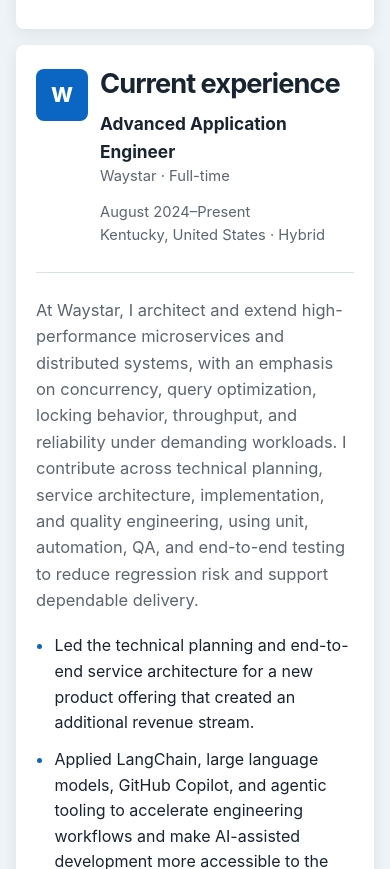
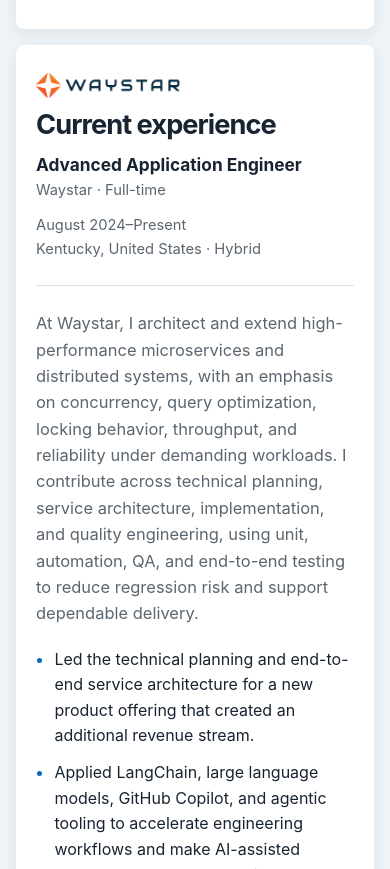
Before and after one commit to Lnguyen1996/lam-nguyen-portfolio, a website built with Vite: page index.html in a window 390 px wide. Shown: the part 1905-2774 px from the top of the page. Built offline with nearby package versions, Linux system fonts and the light colour scheme.

Commit message:
add official Waystar company logo

```diff
--- a/index.html
+++ b/index.html
@@ -48,7 +48,7 @@
 
         <section id="experience" class="experience" aria-labelledby="experience-title">
           <div class="experience__header">
-            <span class="experience__mark" aria-hidden="true">W</span>
+            <img class="experience__logo" data-company-logo src="/src/assets/waystar-logo.png" alt="" width="632" height="106">
             <div class="experience__identity">
               <h2 id="experience-title">Current experience</h2>
               <p><strong>Advanced Application Engineer</strong><span>Waystar · Full-time</span></p>
--- a/src/components/experience.ts
+++ b/src/components/experience.ts
@@ -1,4 +1,7 @@
 import type { CurrentExperience } from "../content/portfolio";
+
+const waystarLogoSrc = new URL("../assets/waystar-logo.png", import.meta.url)
+  .href;
 
 export function createExperience(experience: CurrentExperience): HTMLElement {
   const section = document.createElement("section");
@@ -8,7 +11,7 @@ export function createExperience(experience: CurrentExperience): HTMLElement {
 
   section.innerHTML = [
     '<div class="experience__header">',
-    '<span class="experience__mark" aria-hidden="true">W</span>',
+    `<img class="experience__logo" data-company-logo src="${waystarLogoSrc}" alt="" width="632" height="106">`,
     '<div class="experience__identity">',
     '<h2 id="experience-title">Current experience</h2>',
     `<p><strong>${experience.role}</strong><span>${experience.employer} · ${experience.employmentType}</span></p>`,
--- a/src/styles/home.css
+++ b/src/styles/home.css
@@ -248,23 +248,17 @@ main {
 
 .experience__header {
   display: grid;
-  grid-template-columns: auto minmax(0, 1fr) auto;
+  grid-template-columns: minmax(7rem, 10rem) minmax(0, 1fr) auto;
   gap: 1rem;
   align-items: start;
   padding-bottom: 1.5rem;
   border-bottom: 1px solid var(--line);
 }
 
-.experience__mark {
-  display: grid;
-  width: 3.25rem;
-  height: 3.25rem;
-  place-items: center;
-  border-radius: var(--radius-sm);
-  background: var(--blue);
-  color: #fff;
-  font-size: 1.3rem;
-  font-weight: 800;
+.experience__logo {
+  width: min(100%, 10rem);
+  height: auto;
+  margin-top: 0.3rem;
 }
 
 .experience__identity h2 {
@@ -610,17 +604,16 @@ main {
   }
 
   .experience__header {
-    grid-template-columns: auto minmax(0, 1fr);
+    grid-template-columns: 1fr;
     gap: 12px;
   }
 
-  .experience__mark {
-    width: 52px;
-    height: 52px;
+  .experience__logo {
+    width: 9rem;
   }
 
   .experience__meta {
-    grid-column: 2;
+    grid-column: 1;
     text-align: left;
   }
 
```
Also changed, not shown: DESIGN.md (+1 -1 lines), tests/e2e/home.spec.ts (+9 -0 lines), tests/unit/sections.test.ts (+10 -0 lines), src/assets/README.md (added), src/assets/waystar-logo.png (added).
